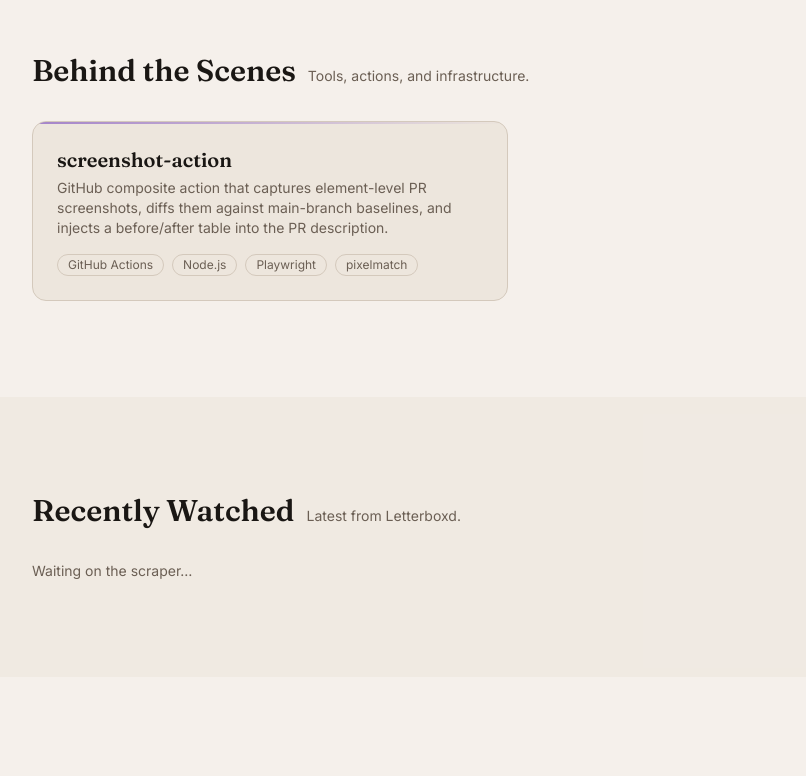
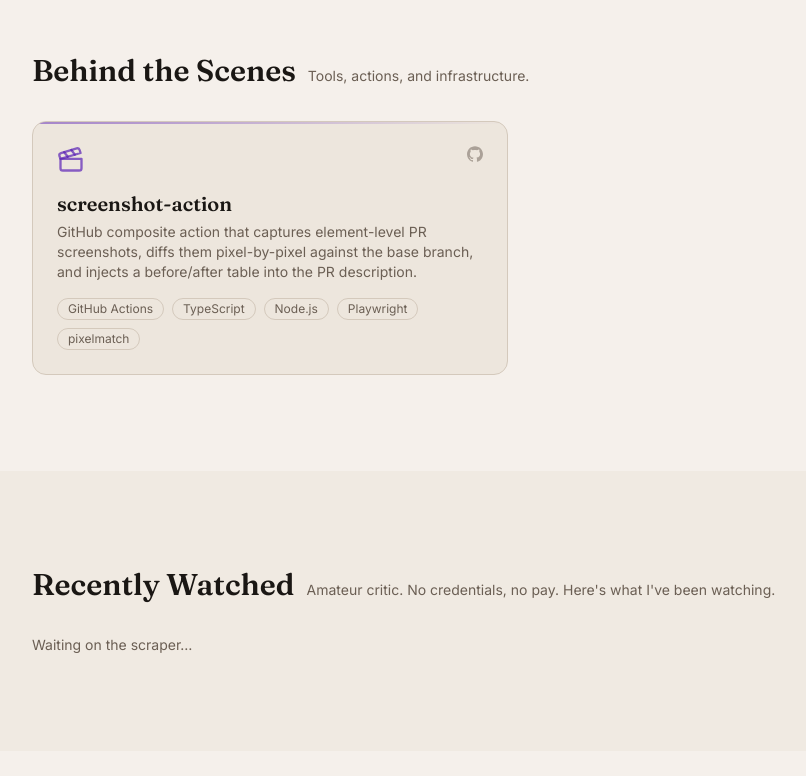
Before and after one commit to owenw2k/hub, a Next.js app: page / in a window 1280 px wide. Shown: the part 2127-2903 px from the top of the page, without its empty margins (120-926 px from the left). Built offline with nearby package versions, Linux system fonts and the light colour scheme.

Commit message:
feat(bts): add tool icons, GitHub logo, fix techStack, cheeky film subtitle

```diff
--- a/src/app/page.tsx
+++ b/src/app/page.tsx
@@ -2,6 +2,7 @@
 import Image from "next/image";
 
 import { DarkModeToggle } from "@/components/DarkModeToggle";
+import { GithubIcon } from "@/components/GithubIcon";
 import { ProjectCard } from "@/components/ProjectCard";
 import { ButtonLink } from "@/components/ui/button";
 import letterboxdData from "@/data/letterboxd.json";
@@ -190,6 +191,10 @@
                     className="group relative flex flex-col gap-4 overflow-hidden rounded-xl border border-border bg-surface p-6 transition-all hover:-translate-y-0.5 hover:shadow-lg focus-visible:outline-none focus-visible:ring-2 focus-visible:ring-accent"
                   >
                     <div className="absolute left-0 top-0 h-0.5 w-full bg-gradient-to-r from-accent/50 to-transparent" />
+                    <div className="flex items-start justify-between">
+                      <project.icon className="h-7 w-7 text-accent/70" />
+                      <GithubIcon className="h-4 w-4 text-text-muted/50 transition-colors group-hover:text-text-muted" />
+                    </div>
                     <div className="flex flex-col gap-1">
                       <h3 className="font-heading text-xl font-semibold text-text-primary">
                         {project.name}
@@ -227,7 +232,9 @@
               >
                 Recently Watched
               </h2>
-              <span className="text-sm text-text-muted">Latest from Letterboxd.</span>
+              <span className="text-sm text-text-muted">
+                Amateur critic. No credentials, no pay. Here&apos;s what I&apos;ve been watching.
+              </span>
             </div>
             {films.length === 0 ? (
               <p className="mt-8 text-sm text-text-muted">Waiting on the scraper…</p>
--- /dev/null
+++ b/src/components/GithubIcon.tsx
@@ -0,0 +1,10 @@
+/**
+ * GitHub mark SVG as a React component, sized and colored via className.
+ *
+ * @param props.className - Tailwind classes applied to the svg element.
+ */
+export const GithubIcon = ({ className }: { className?: string }) => (
+  <svg viewBox="0 0 24 24" fill="currentColor" aria-hidden="true" className={className}>
+    <path d="M12 .297c-6.63 0-12 5.373-12 12 0 5.303 3.438 9.8 8.205 11.385.6.113.82-.258.82-.577 0-.285-.01-1.04-.015-2.04-3.338.724-4.042-1.61-4.042-1.61C4.422 18.07 3.633 17.7 3.633 17.7c-1.087-.744.084-.729.084-.729 1.205.084 1.838 1.236 1.838 1.236 1.07 1.835 2.809 1.305 3.495.998.108-.776.417-1.305.76-1.605-2.665-.3-5.466-1.332-5.466-5.93 0-1.31.465-2.38 1.235-3.22-.135-.303-.54-1.523.105-3.176 0 0 1.005-.322 3.3 1.23.96-.267 1.98-.399 3-.405 1.02.006 2.04.138 3 .405 2.28-1.552 3.285-1.23 3.285-1.23.645 1.653.24 2.873.12 3.176.765.84 1.23 1.91 1.23 3.22 0 4.61-2.805 5.625-5.475 5.92.42.36.81 1.096.81 2.22 0 1.606-.015 2.896-.015 3.286 0 .315.21.69.825.57C20.565 22.092 24 17.592 24 12.297c0-6.627-5.373-12-12-12" />
+  </svg>
+);
--- a/src/components/ProjectCard.tsx
+++ b/src/components/ProjectCard.tsx
@@ -1,5 +1,6 @@
 import { BookOpen, ExternalLink } from "lucide-react";
 
+import { GithubIcon } from "@/components/GithubIcon";
 import { ButtonLink } from "@/components/ui/button";
 
 import type { ProjectCard as ProjectCardType } from "@/data/projects";
@@ -70,6 +71,7 @@
           target="_blank"
           rel="noopener noreferrer"
         >
+          <GithubIcon className="mr-1.5 h-3.5 w-3.5" />
           GitHub
         </ButtonLink>
         {caseStudyUrl && (
--- a/src/data/projects.ts
+++ b/src/data/projects.ts
@@ -1,6 +1,10 @@
 /**
  * Data types and content for the project showcase and infrastructure sections.
  */
+
+import { Clapperboard } from "lucide-react";
+
+import type { LucideIcon } from "lucide-react";
 
 /** A public-facing project with a live deployment. */
 export type ProjectCard = {
@@ -30,6 +34,8 @@
   githubUrl: string;
   /** Tech stack labels rendered as tags. */
   techStack: string[];
+  /** Lucide icon representing what the tool does. */
+  icon: LucideIcon;
 };
 
 /** Projects shown in the main showcase section. */
@@ -54,8 +60,9 @@
   {
     name: "screenshot-action",
     description:
-      "GitHub composite action that captures element-level PR screenshots, diffs them against main-branch baselines, and injects a before/after table into the PR description.",
+      "GitHub composite action that captures element-level PR screenshots, diffs them pixel-by-pixel against the base branch, and injects a before/after table into the PR description.",
     githubUrl: "https://github.com/owenw2k/screenshot-action",
-    techStack: ["GitHub Actions", "Node.js", "Playwright", "pixelmatch"],
+    techStack: ["GitHub Actions", "TypeScript", "Node.js", "Playwright", "pixelmatch"],
+    icon: Clapperboard,
   },
 ];
```
